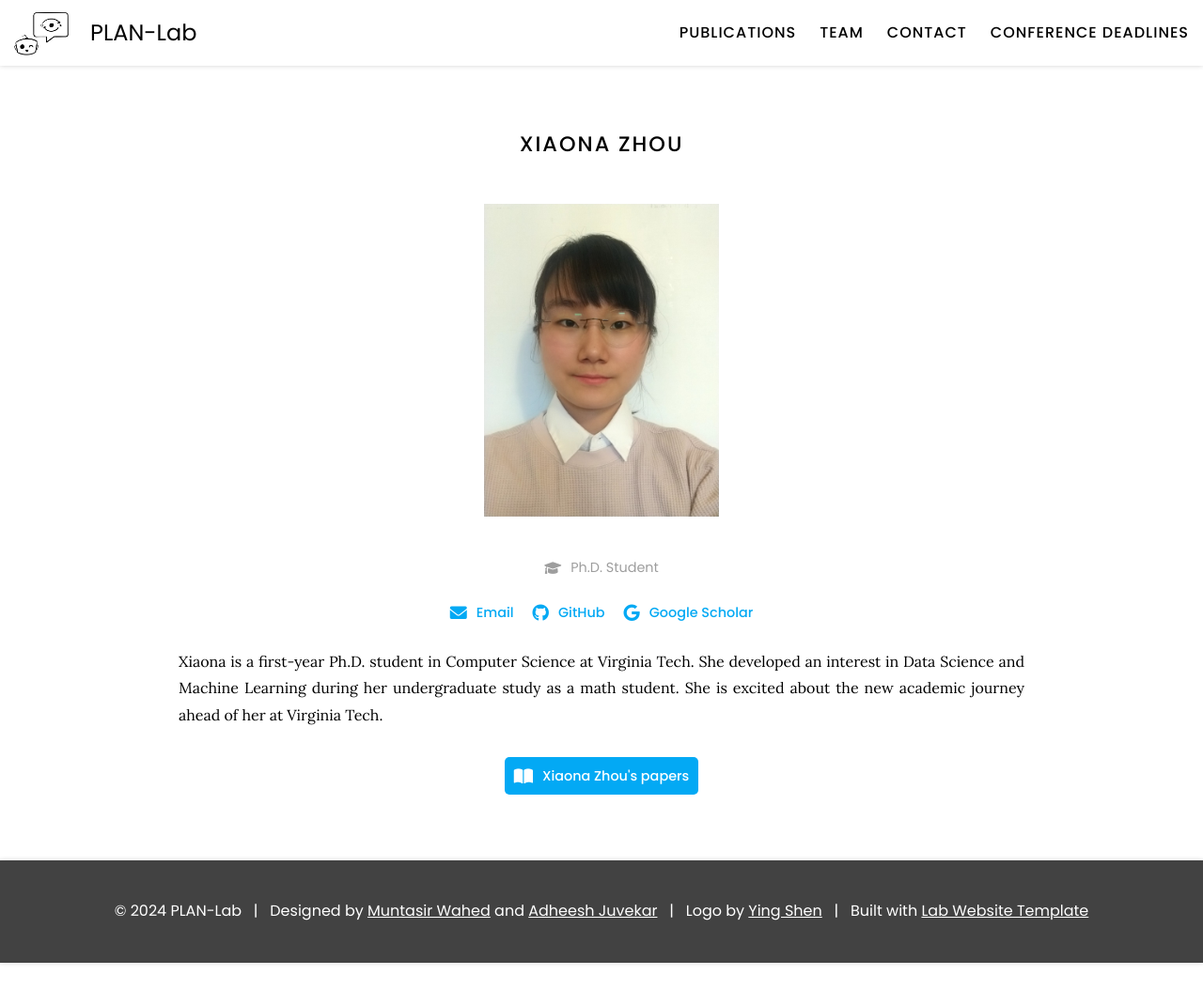
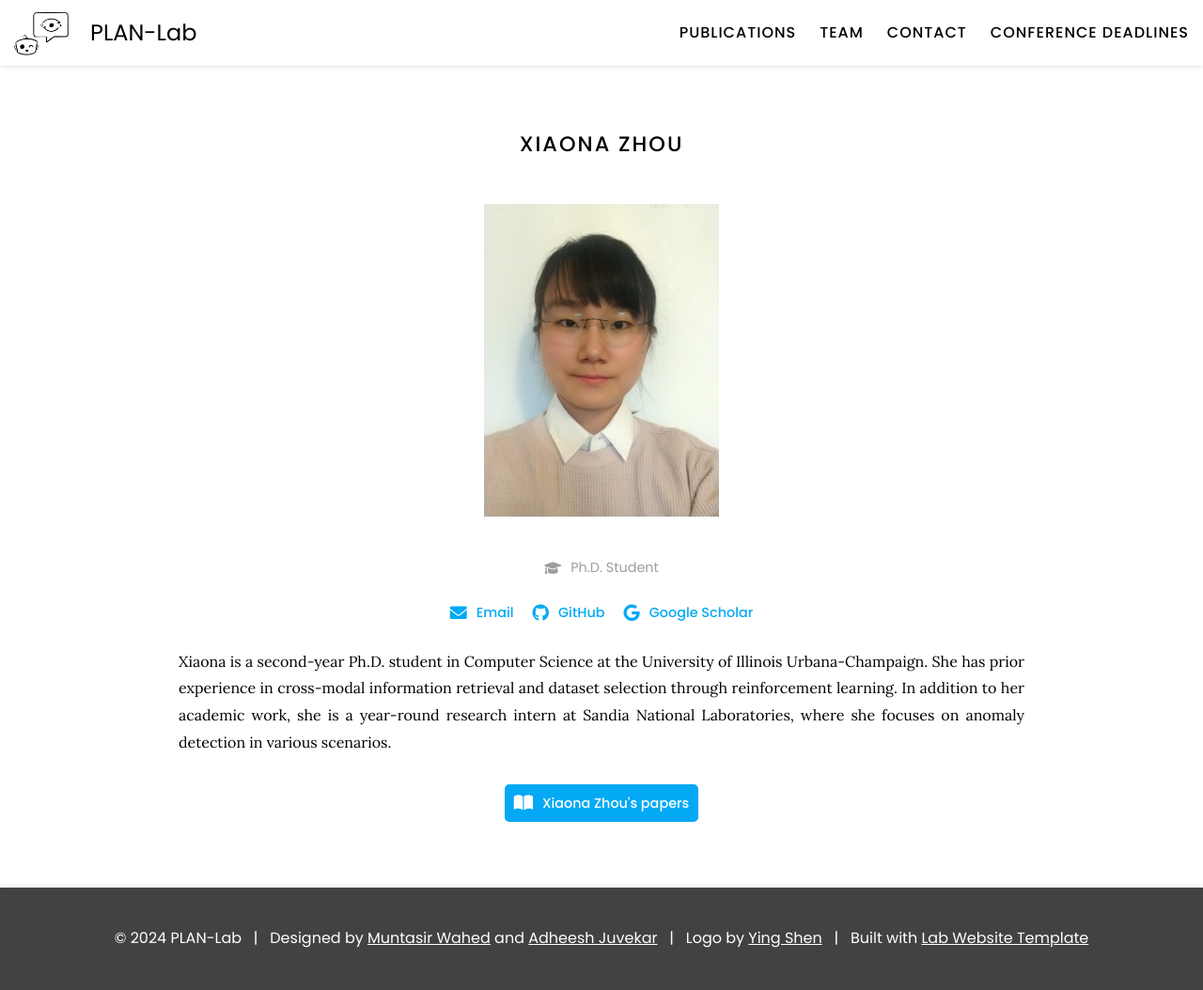
Before and after one commit to XiaonaZhou/plan-lab.github.io, a Jekyll site: the page built from _members/xiaona-zhou.md, in a window 1280 px wide. Shown: the whole page at 94% size. Built offline with Jekyll 4.4.1, drawn with Linux system fonts in a browser that asks for light colours; before the commit the page ends 1025 px from its top, so only the background shows below that.

Commit message:
Update xiaona-zhou.md

```diff
--- a/_members/xiaona-zhou.md
+++ b/_members/xiaona-zhou.md
@@ -9,9 +9,9 @@ aliases:
   - X. Zhou
 links:
   home-page:
-  email: Xzhou1@vt.edu
+  email: xiaonaz2@illinois.edu
   github: XiaonaZhou
   google-scholar: TgdQrLwAAAAJ
 ---
 
-Xiaona is a first-year Ph.D. student in Computer Science at Virginia Tech. She developed an interest in Data Science and Machine Learning during her undergraduate study as a math student. She is excited about the new academic journey ahead of her at Virginia Tech.
+Xiaona is a second-year Ph.D. student in Computer Science at the University of Illinois Urbana-Champaign. She has prior experience in cross-modal information retrieval and dataset selection through reinforcement learning. In addition to her academic work, she is a year-round research intern at Sandia National Laboratories, where she focuses on anomaly detection in various scenarios.
```
